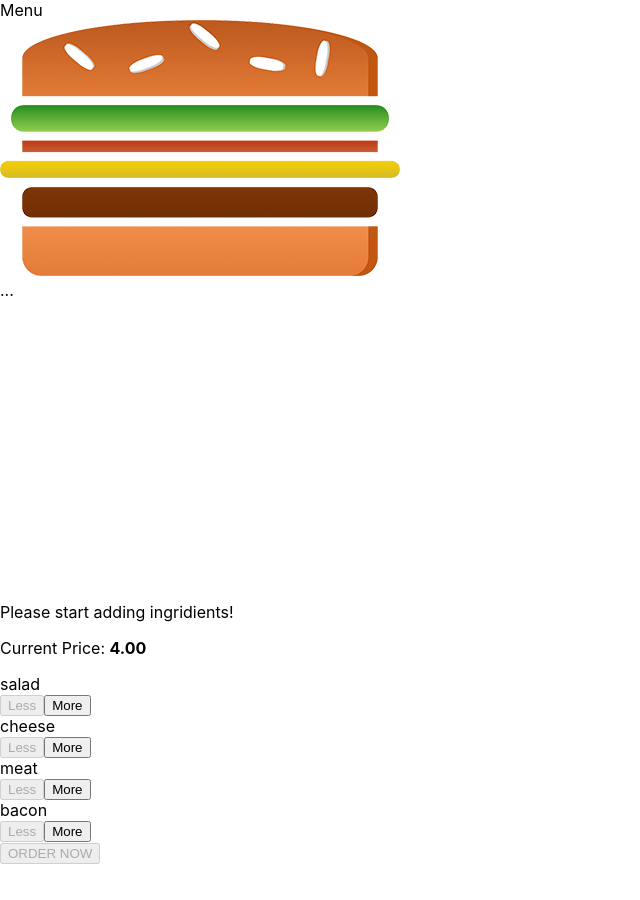
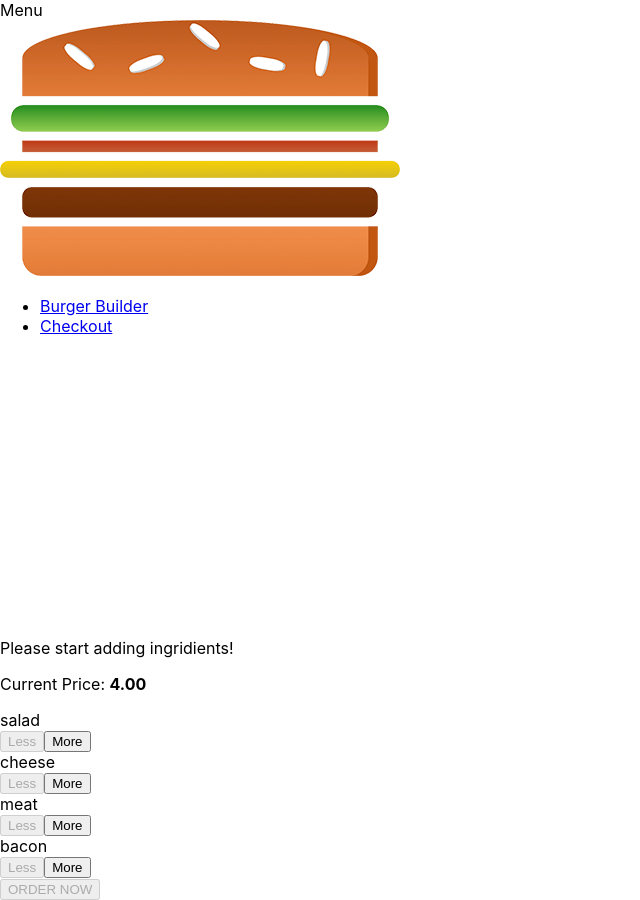
Before and after one commit to danilovIgor773/burger-builder, a React app: page / in a window 1280 px wide. Shown: the whole page, without its empty margins (0-640 px from the left). Before the commit the page ends 864 px from the top, so only its background shows below. Built offline with nearby package versions, Linux system fonts and the light colour scheme.

Commit message:
Added navigation multiple components without routing for now.

```diff
--- /dev/null
+++ b/src/components/Navigation/NavigationItems/NavigationItem/NavigationItem.css
@@ -0,0 +1,26 @@
+.NavigationItem{
+    margin: 0;
+    box-sizing: border-box;
+    display: flex;
+    align-items: center;
+    height: 100%;
+}
+
+.NavigationItem a{
+    color: white;
+    text-decoration: none;
+    height: 100%;
+    padding: 16px 10px;
+    border-bottom: 4px solid transparent;
+    box-sizing: border-box;
+    display: block;
+
+}
+
+.NavigationItem a:hover,
+.NavigationItem a:active,
+.NavigationItem a.active{
+    background-color: #8F5C2C;
+    border-bottom: 4px solid #40A4C8;
+    color: white;
+}
--- /dev/null
+++ b/src/components/Navigation/NavigationItems/NavigationItem/NavigationItem.js
@@ -0,0 +1,14 @@
+import React from 'react';
+import classes from '../NavigationItem/NavigationItem.css';
+
+const navigationItem = (props) => (
+    <li className={classes.NavigationItem}>
+        <a
+            href={props.link}
+            className={props.active ? classes.active : null}>
+        {props.children}
+        </a>
+    </li>
+);
+
+export default navigationItem;
--- /dev/null
+++ b/src/components/Navigation/NavigationItems/NavigationItems.css
@@ -0,0 +1,8 @@
+.NavigationItems{
+    margin: 0;
+    padding: 0;
+    list-style: none;
+    display: flex;
+    align-items: center;
+    height: 100%;
+}
--- /dev/null
+++ b/src/components/Navigation/NavigationItems/NavigationItems.js
@@ -0,0 +1,19 @@
+import React from 'react';
+import classes from '../NavigationItems/NavigationItems.css';
+import NavigationItem from '../../Navigation/NavigationItems/NavigationItem/NavigationItem';
+
+const navigationItems = () => (
+    <ul className={classes.NavigationItems}>
+        <NavigationItem
+            link='/'
+            active>
+        Burger Builder
+        </NavigationItem>
+        <NavigationItem
+            link='/'>
+        Checkout
+        </NavigationItem>
+    </ul>
+);
+
+export default navigationItems;
--- a/src/components/Navigation/Toolbar/Toolbar.js
+++ b/src/components/Navigation/Toolbar/Toolbar.js
@@ -1,12 +1,15 @@
 import React from 'react';
 import classes from '../Toolbar/Toolbar.css';
 import Logo from '../../../components/Logo/Logo'
+import NavigationItems from '../NavigationItems/NavigationItems';
 
 const toolbar = (props) => (
     <header className={classes.Toolbar}>
         <div>Menu</div>
         <Logo />
-        <nav>...</nav>
+        <nav>
+            <NavigationItems />
+        </nav>
     </header>
 );
 
```
